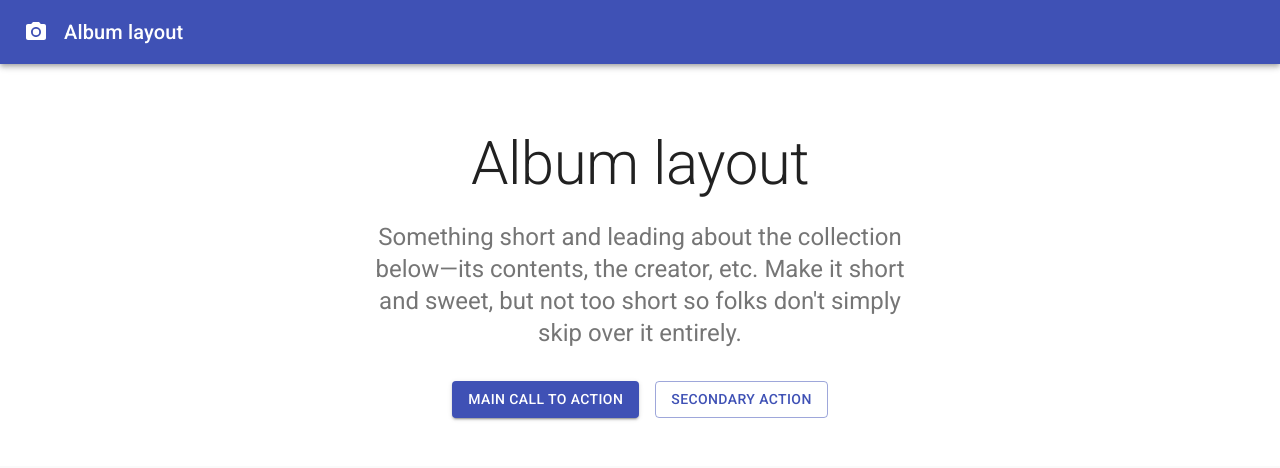
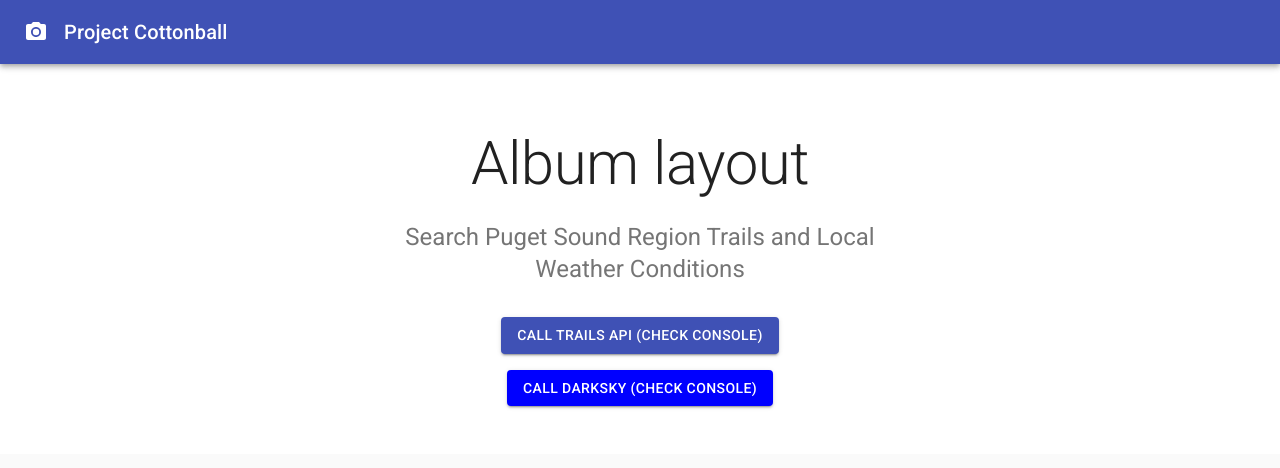
Before and after one commit to JMantis0/project_cottonball, a React (Create React App) app in the folder client/: page /searchTrails in a window 1280 px wide. Shown: the top 468 px of the page. Built offline with nearby package versions, Linux system fonts and the light colour scheme.

Commit message:
api call buttons on Search Trails Page

```diff
--- a/client/src/pages/SearchTrails.js
+++ b/client/src/pages/SearchTrails.js
@@ -13,6 +13,8 @@ import Typography from '@material-ui/core/Typography';
 import { makeStyles } from '@material-ui/core/styles';
 import Container from '@material-ui/core/Container';
 import Link from '@material-ui/core/Link';
+import DarkSkyButton from "../components/DarkSkyButton";
+import TrailsButton from "../components/TrailsButton";
 
 function Copyright() {
   return (
@@ -71,7 +73,7 @@ export default function Album() {
         <Toolbar>
           <CameraIcon className={classes.icon} />
           <Typography variant="h6" color="inherit" noWrap>
-            Album layout
+            Project Cottonball
           </Typography>
         </Toolbar>
       </AppBar>
@@ -83,21 +85,15 @@ export default function Album() {
               Album layout
             </Typography>
             <Typography variant="h5" align="center" color="textSecondary" paragraph>
-              Something short and leading about the collection below—its contents, the creator, etc.
-              Make it short and sweet, but not too short so folks don&apos;t simply skip over it
-              entirely.
+            Search Puget Sound Region Trails and Local Weather Conditions
             </Typography>
             <div className={classes.heroButtons}>
               <Grid container spacing={2} justify="center">
                 <Grid item>
-                  <Button variant="contained" color="primary">
-                    Main call to action
-                  </Button>
+                    <TrailsButton />
                 </Grid>
                 <Grid item>
-                  <Button variant="outlined" color="primary">
-                    Secondary action
-                  </Button>
+                <DarkSkyButton />
                 </Grid>
               </Grid>
             </div>
```
